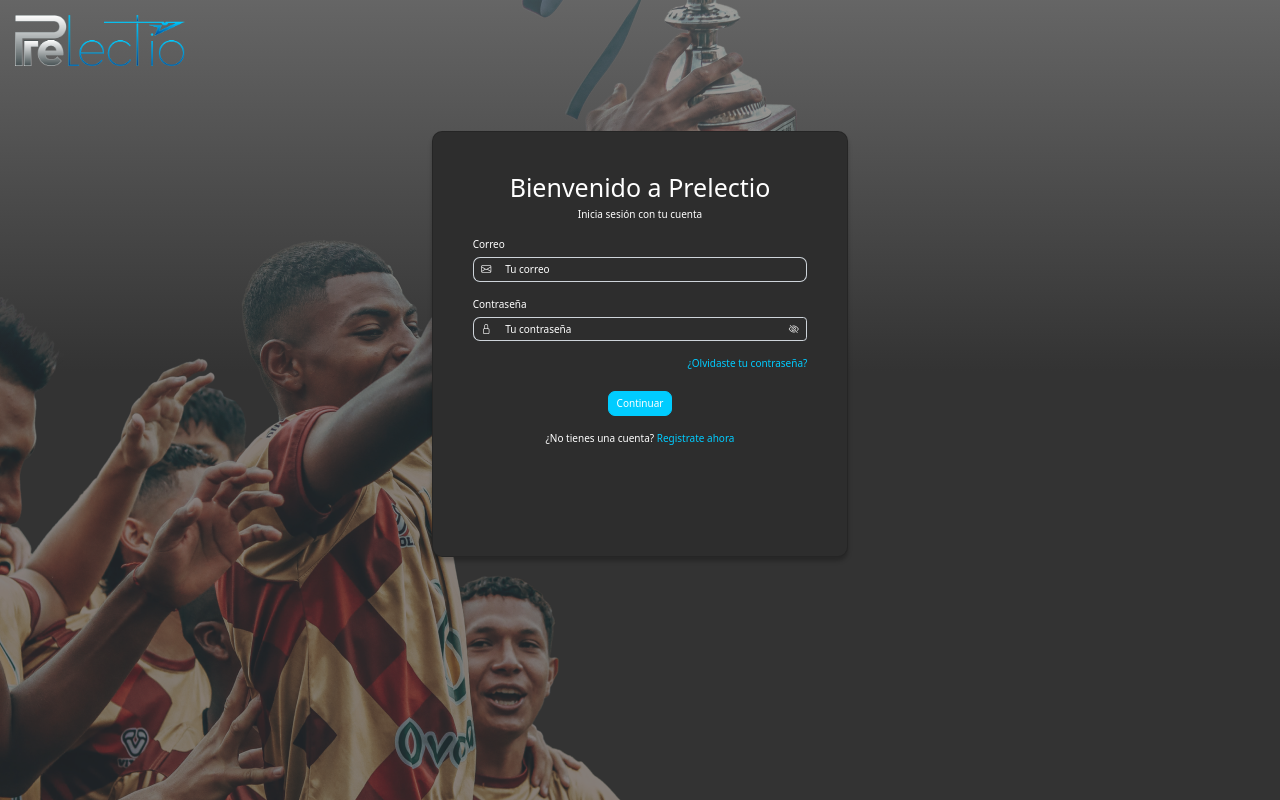
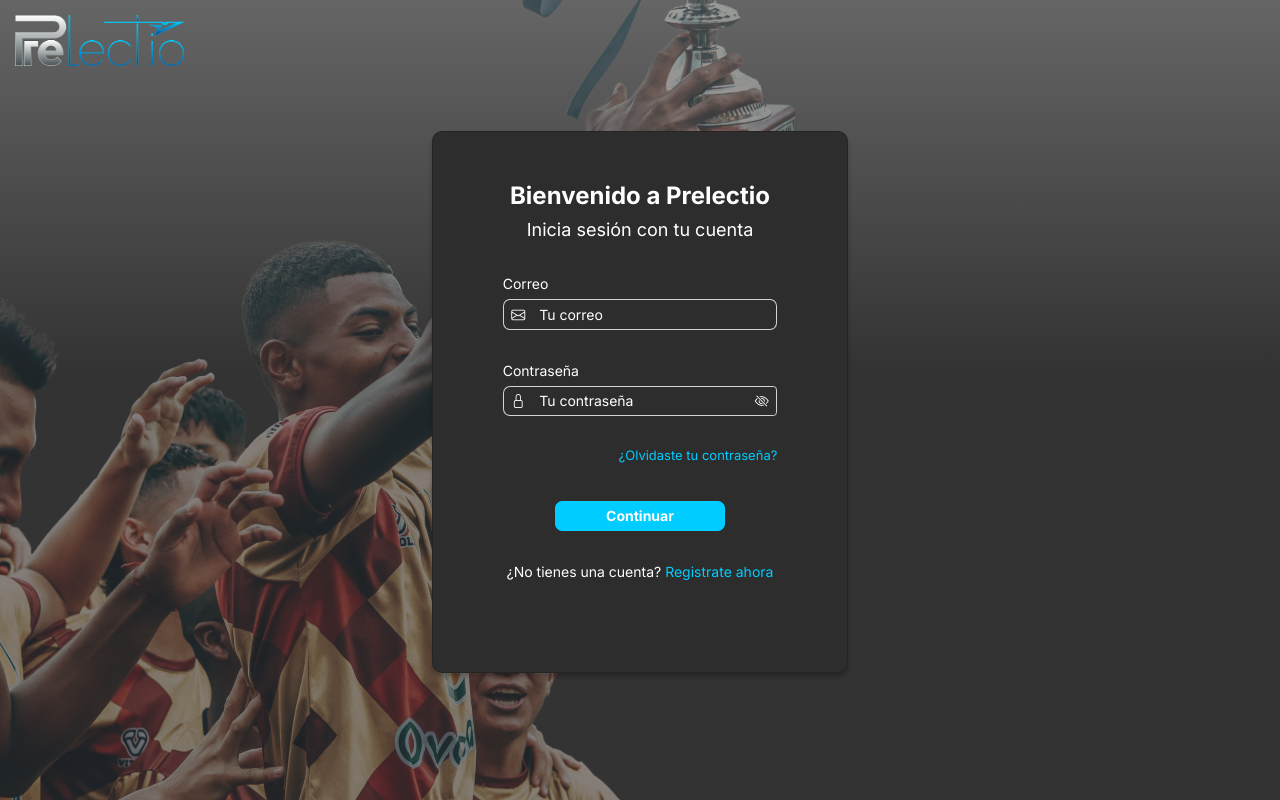
Before and after one commit to nplata18Daddo/prelectio-front, a React (Create React App) app: page /login in a window 1280 px wide. Built offline with nearby package versions, Linux system fonts and the light colour scheme.

Commit message:
feat:login styles

```diff
--- a/src/pages/auth/login.jsx
+++ b/src/pages/auth/login.jsx
@@ -54,28 +54,34 @@
       </Row>
       <Row className="justify-content-center">
         <Col xs={10} md={4}>
-          <Card body className="login__card p-5">
+          <Card body className="login__card ">
             <Row>
               <Col xs={12}>
-                <h1 className="text-white">Bienvenido a Prelectio</h1>
+                <h1 className="text-white display__large weight__bold">
+                  Bienvenido a Prelectio
+                </h1>
               </Col>
               <Col xs={12}>
-                <p className="text-white">Inicia sesión con tu cuenta</p>
+                <p className="text-white display__medium">
+                  Inicia sesión con tu cuenta
+                </p>
               </Col>
               <Col xs={12}>
                 <Form onSubmit={handleSubmit(handleLogin)}>
                   <Form.Group
-                    className="mb-4 mt-4"
+                    className="mb-5 mt-5"
                     controlId="formBasicEmail"
                     style={{ textAlign: "start" }}
                   >
-                    <Form.Label className="text-white">Correo</Form.Label>
+                    <Form.Label className="text-white display__small">
+                      Correo
+                    </Form.Label>
                     <InputGroup>
-                      <InputGroup.Text className="login__input__icon">
+                      <InputGroup.Text className="login__input__icon display__small">
                         <i className="bi bi-envelope"></i>
                       </InputGroup.Text>
                       <Form.Control
-                        className="login__input"
+                        className="login__input  display__small"
                         type="email"
                         placeholder="Tu correo"
                       />
@@ -83,21 +89,23 @@
                   </Form.Group>
 
                   <Form.Group
-                    className="mb-4 mt-4"
+                    className="mb-5 mt-5"
                     controlId="formBasicPassword"
                     style={{ textAlign: "start" }}
                   >
-                    <Form.Label className="text-white">Contraseña</Form.Label>
+                    <Form.Label className="text-white display__small">
+                      Contraseña
+                    </Form.Label>
                     <InputGroup>
-                      <InputGroup.Text className="login__input__icon">
+                      <InputGroup.Text className="login__input__icon display__small">
                         <i className="bi bi-lock"></i>
                       </InputGroup.Text>
                       <Form.Control
-                        className="login__input__pass"
+                        className="login__input__pass  display__small"
                         type={showPass ? "text" : "password"}
                         placeholder="Tu contraseña"
                       />
-                      <InputGroup.Text className="login__input__icon__pass">
+                      <InputGroup.Text className="login__input__icon__pass display__small">
                         <i
                           onClick={handleShowPass}
                           class={showPass ? "bi bi-eye" : "bi bi-eye-slash"}
@@ -107,10 +115,10 @@
                   </Form.Group>
 
                   <Form.Group
-                    className="mb-4 mt-4"
+                    className="mb-5 mt-5"
                     style={{ textAlign: "end" }}
                   >
-                    <Form.Label className="colors__lightBlue">
+                    <Form.Label className="colors__lightBlue display__label">
                       ¿Olvidaste tu contraseña?
                     </Form.Label>
                   </Form.Group>
@@ -118,14 +126,14 @@
                   <Button
                     variant="primary"
                     type="submit"
-                    className="login__submit"
+                    className="login__submit display__small weight__bold"
                   >
                     Continuar
                   </Button>
                 </Form>
               </Col>
-              <Col xs={12} className="mt-4">
-                <p className="text-white">
+              <Col xs={12} className="mt-5">
+                <p className="text-white display__small">
                   ¿No tienes una cuenta?{" "}
                   <span className="colors__lightBlue">Registrate ahora</span>
                 </p>
--- a/src/styles/base/_typography.scss
+++ b/src/styles/base/_typography.scss
@@ -1 +1,33 @@
 //FONT FAMILY SETTINGS
+
+@import url("https://fonts.googleapis.com/css2?family=Inter:wght@100;400;500;700&display=swap");
+
+.display__large {
+  font-family: "Inter", sans-serif;
+  font-size: 24px;
+}
+
+.display__medium {
+  font-family: "Inter", sans-serif;
+  font-size: 18px;
+}
+
+.display__regular {
+  font-family: "Inter", sans-serif;
+  font-size: 16px;
+}
+
+.display__small {
+  font-family: "Inter", sans-serif;
+  font-size: 14px !important;
+}
+.display__label {
+  font-family: "Inter", sans-serif;
+  font-size: 13px;
+}
+
+.weight {
+  &__bold {
+    font-weight: 700;
+  }
+}
--- a/src/styles/components/login.scss
+++ b/src/styles/components/login.scss
@@ -12,8 +12,9 @@
     background: #2d2d2d;
     box-shadow: 0px 4px 4px rgba(0, 0, 0, 0.25);
     border-radius: 10px;
-    padding-bottom: 10rem !important;
+    padding-bottom: 8rem !important;
     margin-top: 5rem;
+    padding: 4rem 6rem 8rem 6rem !important;
   }
   &__input,
   &__input:active {
@@ -46,6 +47,8 @@
     background: #00ccff;
     border-radius: 7px;
     border: 1px solid #00ccff;
+    padding-left: 50px;
+    padding-right: 50px;
   }
   &__input__icon {
     background-color: #2d2d2d !important;
```
